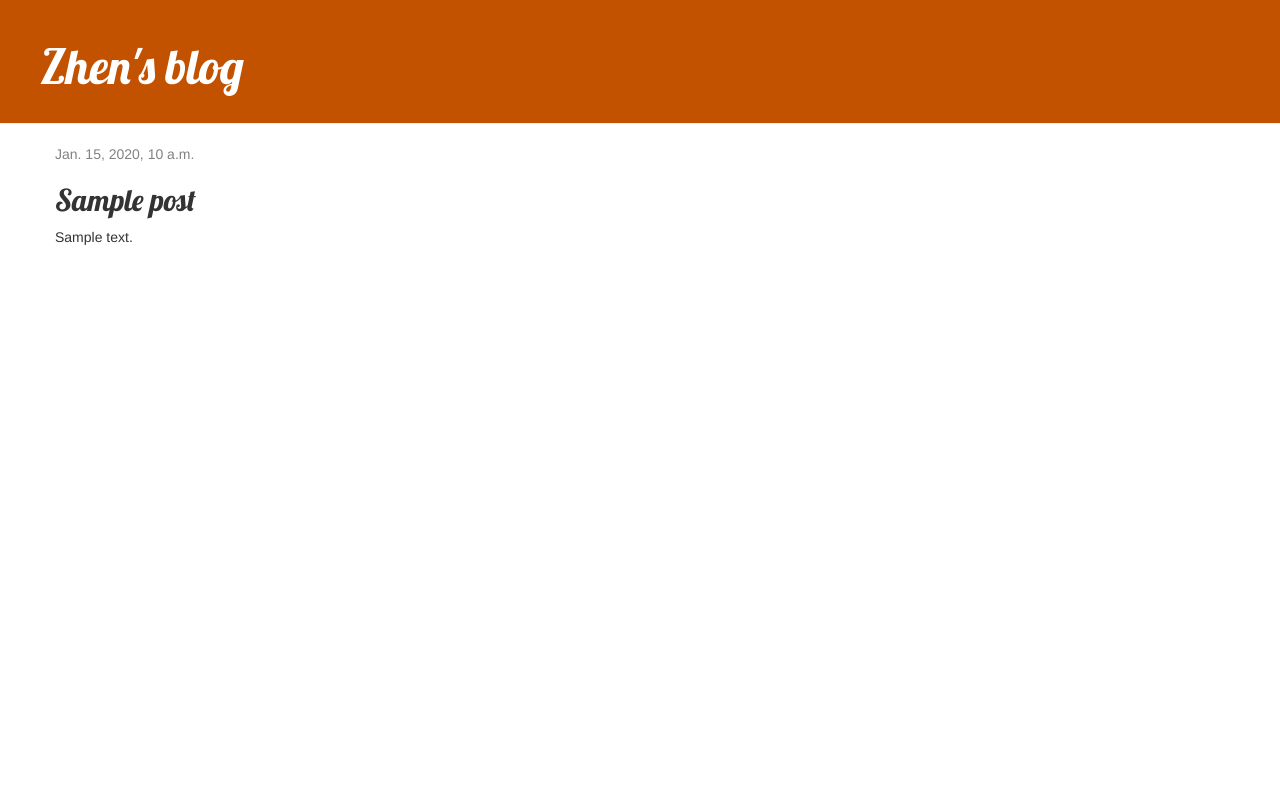
After one commit to hezhenwen/my-first-blog, a Django app: template blog/templates/blog/post_detail.html in a window 1280 px wide. The commit adds this page. Run offline with Django 3.2, Linux system fonts and the light colour scheme; the template is opened without the code that fills it: most values are stand-ins (such as "Sample title", 1, 10 or a date in 2020); some libraries are stand-ins or nearby versions.

Commit message:
Added view and template for detailled blog post as well as CSS for the site.

```diff
--- /dev/null
+++ b/blog/static/css/blog.css
@@ -0,0 +1,46 @@
+.page-header {
+    background-color: #C25100;
+    margin-top: 0;
+    padding: 20px 20px 20px 40px;
+}
+
+.page-header h1, .page-header h1 a, .page-header h1 a:visited, .page-header h1 a:active {
+    color: #ffffff;
+    font-size: 36pt;
+    text-decoration: none;
+}
+
+.content {
+    margin-left: 40px;
+}
+
+h1, h2, h3, h4 {
+    font-family: 'Lobster', cursive;
+}
+
+.date {
+    color: #828282;
+}
+
+.save {
+    float: right;
+}
+
+.post-form textarea, .post-form input {
+    width: 100%;
+}
+
+.top-menu, .top-menu:hover, .top-menu:visited {
+    color: #ffffff;
+    float: right;
+    font-size: 26pt;
+    margin-right: 20px;
+}
+
+.post {
+    margin-bottom: 70px;
+}
+
+.post h2 a, .post h2 a:visited {
+    color: #000000;
+}
--- /dev/null
+++ b/blog/templates/blog/base.html
@@ -0,0 +1,24 @@
+{% load static %}
+<html>
+    <head>
+        <title>Zhen's blog</title>
+        <link rel="stylesheet" href="//maxcdn.bootstrapcdn.com/bootstrap/3.2.0/css/bootstrap.min.css">
+        <link rel="stylesheet" href="//maxcdn.bootstrapcdn.com/bootstrap/3.2.0/css/bootstrap-theme.min.css">
+        <link href='//fonts.googleapis.com/css?family=Lobster&subset=latin,latin-ext' rel='stylesheet' type='text/css'>
+        <link rel="stylesheet" href="{% static 'css/blog.css' %}">
+    </head>
+    <body>
+        <div class="page-header">
+            <h1><a href="/">Zhen's blog</a></h1>
+        </div>
+
+        <div class="content container">
+            <div class="row">
+                <div class="col-md-8">
+                {% block content %}
+                {% endblock %}
+                </div>
+            </div>
+        </div>
+    </body>
+</html>
--- /dev/null
+++ b/blog/templates/blog/post_detail.html
@@ -0,0 +1,13 @@
+{% extends 'blog/base.html' %}
+
+{% block content %}
+    <div class="post">
+        {% if post.published_date %}
+            <div class="date">
+                {{ post.published_date }}
+            </div>
+        {% endif %}
+        <h2>{{ post.title }}</h2>
+        <p>{{ post.text|linebreaksbr }}</p>
+    </div>
+{% endblock %}
--- a/blog/urls.py
+++ b/blog/urls.py
@@ -5,4 +5,5 @@ from . import views
 
 urlpatterns = [
     path('', views.post_list, name='post_list'),
+    path('post/<int:pk>/', views.post_detail, name='post_detail'),
 ]
--- a/blog/views.py
+++ b/blog/views.py
@@ -1,12 +1,16 @@
 from django.shortcuts import render
 
 
-from django.shortcuts import render
 from django.utils import timezone
 from .models import Post
+from django.shortcuts import render, get_object_or_404
 
 # Create your views here.
 
 def post_list(request):
     posts = Post.objects.filter(published_date__lte=timezone.now()).order_by('published_date')
     return render(request, 'blog/post_list.html', {'posts': posts})
+
+def post_detail(request, pk):
+    post = get_object_or_404(Post, pk=pk)
+    return render(request, 'blog/post_detail.html', {'post': post})
```
Also changed, not shown: blog/templates/blog/post_list.html (+12 -17 lines).
